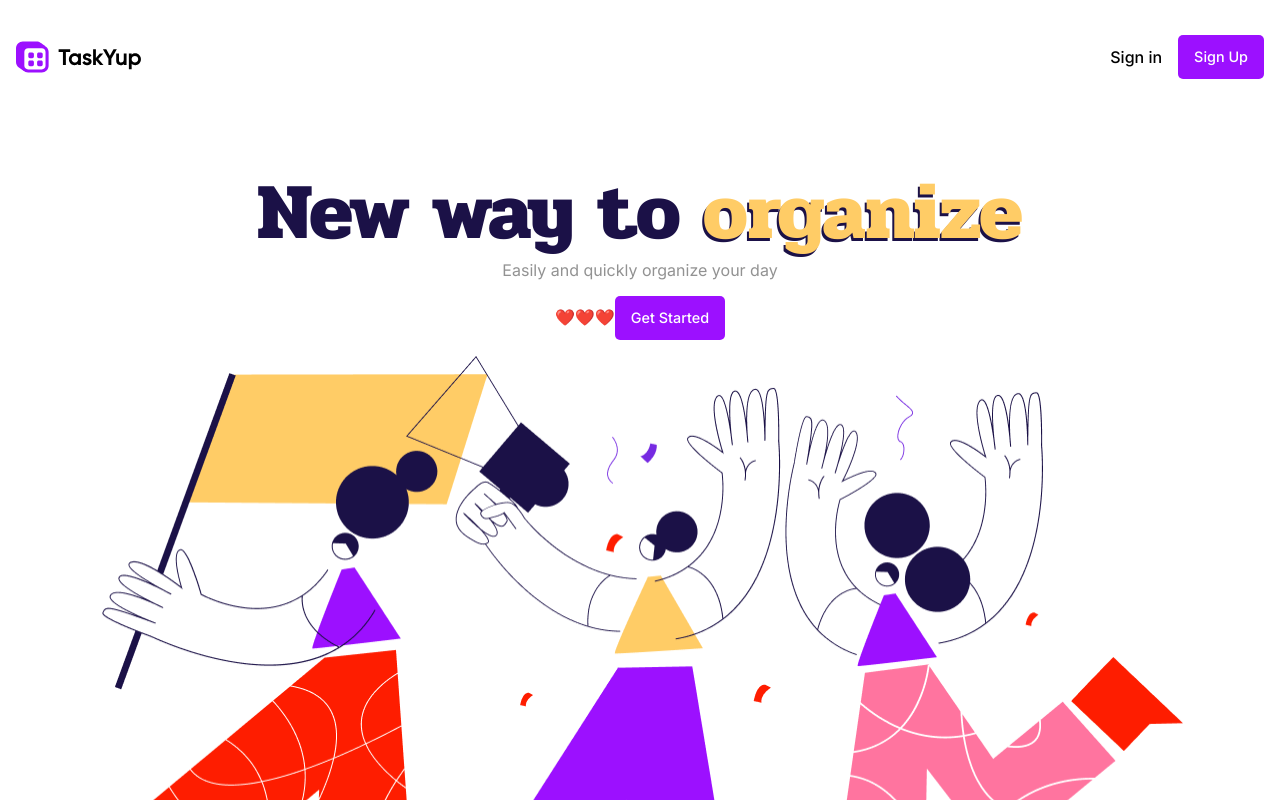
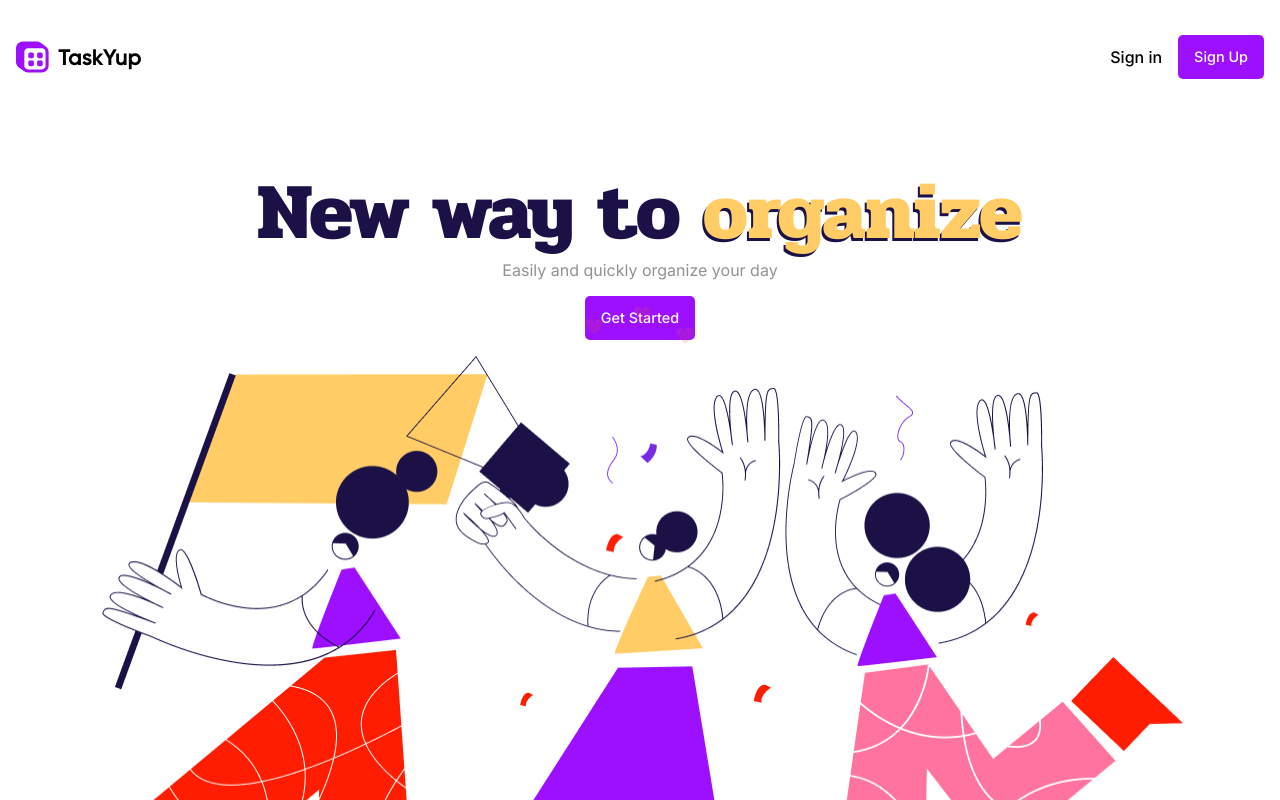
Before and after one commit to Gabriel-Silverio-96/web-taskyup, a Next.js app: page / in a window 1280 px wide. Shown: the top 800 px of the page. Built offline with nearby package versions, Linux system fonts and the light colour scheme.

Commit message:
style(home): animation heart emoji

```diff
--- a/styles/Home.module.css
+++ b/styles/Home.module.css
@@ -26,6 +26,68 @@
 
 .title_emphasis:hover {
     text-shadow: -0.3rem 0.4rem var(--color-primary);
+}
+
+.button_microinteraction {
+    position: relative;
+}
+
+.button_microinteraction span {
+    position: absolute;
+    animation-duration: 2s;
+    animation-timing-function: linear;
+	animation-iteration-count: infinite;
+}
+
+.button_microinteraction span:nth-child(1) {
+    top: 0rem;
+    left: 3rem;
+    animation-name: FadeTopHeart_1
+}
+
+@keyframes FadeTopHeart_1 {
+    from {
+        opacity: 0;
+    }
+
+    to {
+        top: -1.5rem;
+        opacity: 1;
+    }
+}
+
+.button_microinteraction span:nth-child(2) {
+    top: 1.5rem;
+    right: 0rem;
+    animation-name: FadeTopHeart_2;
+}
+
+@keyframes FadeTopHeart_2 {
+    from {
+        opacity: 0;
+    }
+
+    to {
+        top: -1rem;
+        opacity: 1;
+    }
+}
+
+.button_microinteraction span:nth-child(3) {
+    top: 1rem;
+    left: 0rem;
+    animation-name: FadeTopHeart_3;
+}
+
+@keyframes FadeTopHeart_3 {
+    from {
+        opacity: 0;
+    }
+
+    to {
+        top: -2rem;
+        opacity: 1;
+    }
 }
 
 .call_to_action_container figure {
```
